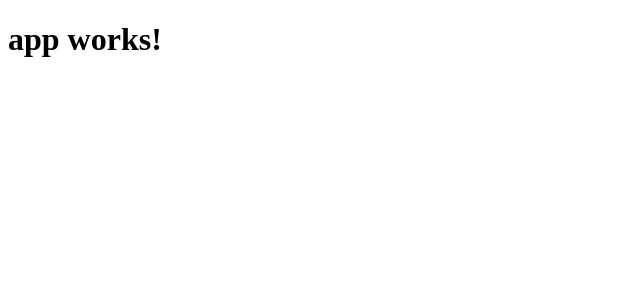
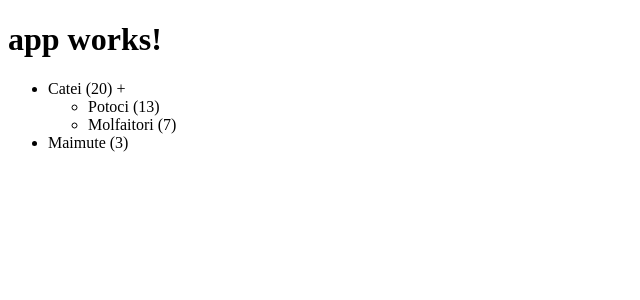
Before and after one commit to dreiv/ng-list, an Angular app: page / in a window 1280 px wide. Shown: the top 300 px of the page, without its empty margins (0-640 px from the left). Built offline with nearby package versions, Linux system fonts and the light colour scheme.

Commit message:
I guess I should commit this.

```diff
--- a/src/app/app.component.html
+++ b/src/app/app.component.html
@@ -1,3 +1,5 @@
 <h1>
   {{title}}
 </h1>
+
+<app-list></app-list>
--- a/src/app/app.module.ts
+++ b/src/app/app.module.ts
@@ -4,10 +4,14 @@ import { FormsModule } from '@angular/forms';
 import { HttpModule } from '@angular/http';
 
 import { AppComponent } from './app.component';
+import { ListComponent } from './list/list.component';
+import { DemoComponent } from './demo/demo.component';
 
 @NgModule({
   declarations: [
-    AppComponent
+    AppComponent,
+    ListComponent,
+    DemoComponent
   ],
   imports: [
     BrowserModule,
--- /dev/null
+++ b/src/app/demo/demo.component.html
@@ -0,0 +1,19 @@
+<ng-container *ngTemplateOutlet="greet"></ng-container>
+<hr>
+<ng-container *ngTemplateOutlet="eng; context: myContext"></ng-container>
+<hr>
+<ng-container *ngTemplateOutlet="svk; context: myContext"></ng-container>
+
+
+<ng-container *ngTemplateOutlet="svk; context: {hit:'lalala'}"></ng-container>
+<hr>
+
+<ng-template [ngTemplateOutlet]="hit" [ngOutletContext]="{$implicit: {name:'World', age: 34}}"></ng-template>
+
+
+<hr>
+<ng-template #greet><span>Hello</span></ng-template>
+<ng-template #eng let-name><span>Hello {{name}}!</span></ng-template>
+<ng-template #svk let-hit="hit"><span>Ahoj {{hit}}!</span></ng-template>
+
+<ng-template #hit let-hit><span>Hello {{hit.name}} aged {{hit.age}}!</span></ng-template>
--- /dev/null
+++ b/src/app/demo/demo.component.ts
@@ -0,0 +1,13 @@
+import { Component } from '@angular/core';
+
+@Component({
+  selector: 'app-demo',
+  templateUrl: './demo.component.html',
+  styleUrls: ['./demo.component.css']
+})
+export class DemoComponent {
+  myContext = {$implicit: 'World', localSk: 'Svet'};
+
+  constructor() { }
+
+}
--- /dev/null
+++ b/src/app/list/list.component.html
@@ -0,0 +1,11 @@
+<ul>
+  <li *ngFor="let hit of hits">
+    {{hit.title}} ({{hit.count}})
+    <ng-container *ngIf="hit.subhits">
+      +
+      <ul>
+        <li *ngFor="let hit of hit.subhits">{{hit.title}} ({{hit.count}})</li>
+      </ul>
+    </ng-container>
+  </li>
+</ul>
--- /dev/null
+++ b/src/app/list/list.component.ts
@@ -0,0 +1,32 @@
+import { Component } from '@angular/core';
+
+@Component({
+  selector: 'app-list',
+  templateUrl: './list.component.html',
+  styleUrls: ['./list.component.css']
+})
+export class ListComponent {
+
+  hits = [
+    {
+      title: "Catei",
+      count: 20,
+      subhits: [
+        {
+          title: "Potoci",
+          count: 13
+        },
+        {
+          title: "Molfaitori",
+          count: 7
+        }
+      ]
+    },
+    {
+      title: "Maimute",
+      count: 3
+    }
+  ]
+
+  constructor() { }
+}
```
Also changed, not shown: src/app/demo/demo.component.css (added), src/app/list/list.component.css (added), 2 other files (tests, documents, lock files or other folders).
